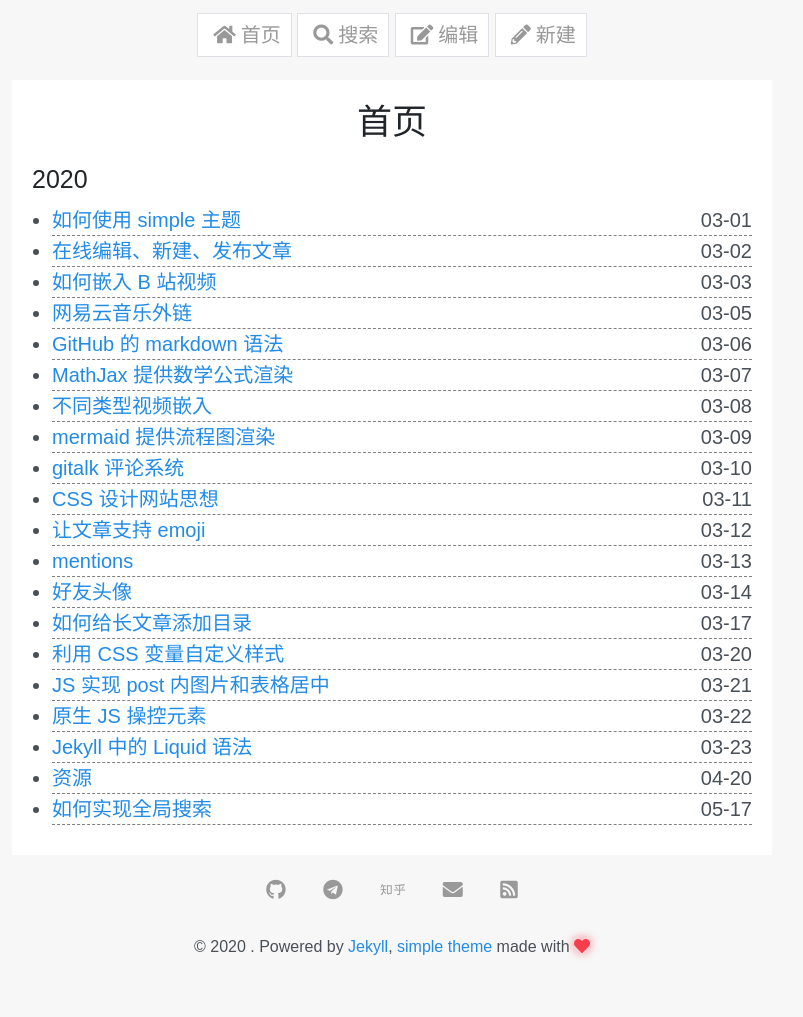
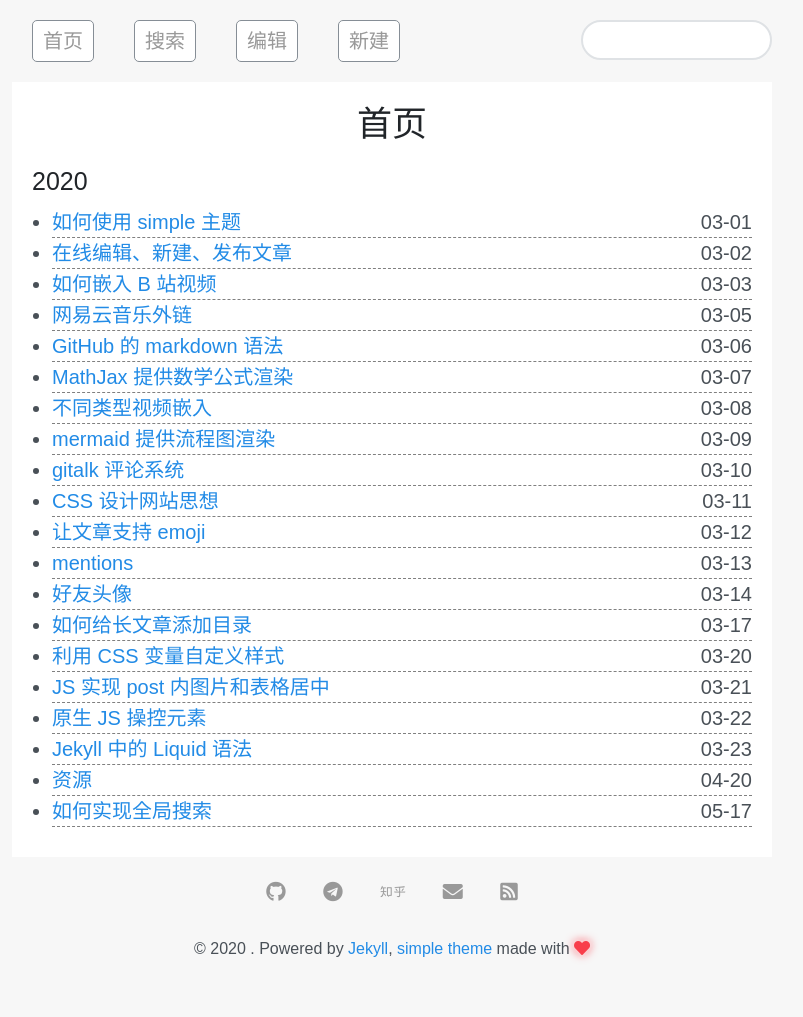
Before and after one commit to whenfung/simple, a Jekyll site: the page built from index.html, in a window 1280 px wide. Shown: the whole page, without its empty margins (248-1051 px from the left). Built offline with Jekyll 4.4.1, drawn with Linux system fonts in a browser that asks for light colours; nearby versions of some CDN libraries; comment, search, counter and statistics services are not loaded.

Commit message:
修改导航栏

```diff
--- a/_includes/nav.html
+++ b/_includes/nav.html
@@ -1,6 +1,12 @@
 <nav class="nav">
-  <a href="{{ site.baseurl }}/"><i class="fa fa-home" aria-hidden="true"></i>首页</a>
-  <a href="{{ site.baseurl }}/search.html"><i class="fa fa-search" aria-hidden="true"></i>搜索</a>
-  <a href="https://github.com/professordeng/simple/edit/gh-pages/{{ page.path }}"><i class="fa fa-edit" aria-hidden="true"></i>编辑</a>
-  <a href="https://github.com/professordeng/simple/new/gh-pages/_post"><i class="fa fa-pencil-alt" aria-hidden="true"></i>新建</a>
+  <div class="nav-links">
+    <a href="{{ site.baseurl }}/">首页</a>
+    <a href="{{ site.baseurl }}/search.html">搜索</a>
+    <a href="https://github.com/professordeng/simple/edit/gh-pages/{{ page.path }}">编辑</a>
+    <a href="https://github.com/professordeng/simple/new/gh-pages/_post">新建</a>
+  </div>
+
+  <div class="nav-search">
+    <input type="text" />
+  </div>
 </nav>
--- a/_sass/_icons.scss
+++ b/_sass/_icons.scss
@@ -1,7 +1,3 @@
-.fa-home,
-.fa-search,
-.fa-edit,
-.fa-pencil-alt,
 .fa-arrow-up {
 	padding: 5px;
 }
--- a/_sass/_layout.scss
+++ b/_sass/_layout.scss
@@ -5,33 +5,13 @@
 // 内容部分
 .container {
   max-width: 38rem;
-  min-height: calc(100vh - 12rem);  // 内容撑大，使底部固定
+  min-height: calc(100vh - 13rem);  // 内容撑大，使底部固定
   margin: 0 auto;    // 居中
   padding: 0 1rem;   // 左右内边距设置
   background-color: var(--container-bg);
 }
 
-// 导航栏布局
-.nav {
-  color: #999;
-  text-align: center;
-  padding-top: 1rem;
-  padding-bottom: 1rem;
-  min-height: 4rem;      // 底部固定效果
 
-  & a {
-    color: #999;
-    padding: .5rem;
-    text-decoration: none;
-    border: 1px solid var(--gray-300);
-    background-color: white;
-
-    &:hover {
-      color: #333;
-      border-bottom: .2rem solid grey;
-    }
-  }
-}
 
 // 页脚布局
 .footer {
--- /dev/null
+++ b/_sass/_nav.scss
@@ -0,0 +1,47 @@
+// 导航栏布局
+.nav {
+  display: flex;
+  justify-content: space-between; // 两端对齐
+
+  margin: 0rem auto;   // 整体居中
+  max-width: 38rem;    // 最大宽度
+  min-height: 4rem;
+
+  padding-top: 1rem;
+  padding-bottom: 1rem;
+}
+
+.nav-links {
+  display: flex;
+  justify-content: center;
+
+  & a {
+    display: block;
+    margin: 0 1rem;
+
+    color: #999;
+    padding: .25rem .5rem;
+
+    border-radius: var(--border-radius);
+    border: 1px solid var(--gray-600);
+    background-color: white;
+
+    &:hover {
+      text-decoration: none;
+      color: white;
+      background-color: var(--gray-600);
+    }
+  }
+}
+
+.nav-search {
+  & input {
+    outline: none;
+    border: 2px solid #dfe2e5;
+    width: 100%;
+    height: 100%;
+    padding-left: .5rem;
+    height: 2rem;
+    border-radius: 1rem;
+  }
+}
--- a/assets/css/main.scss
+++ b/assets/css/main.scss
@@ -23,3 +23,4 @@
 @import "post";
 @import "archives";
 @import "search";
+@import "nav";
```
